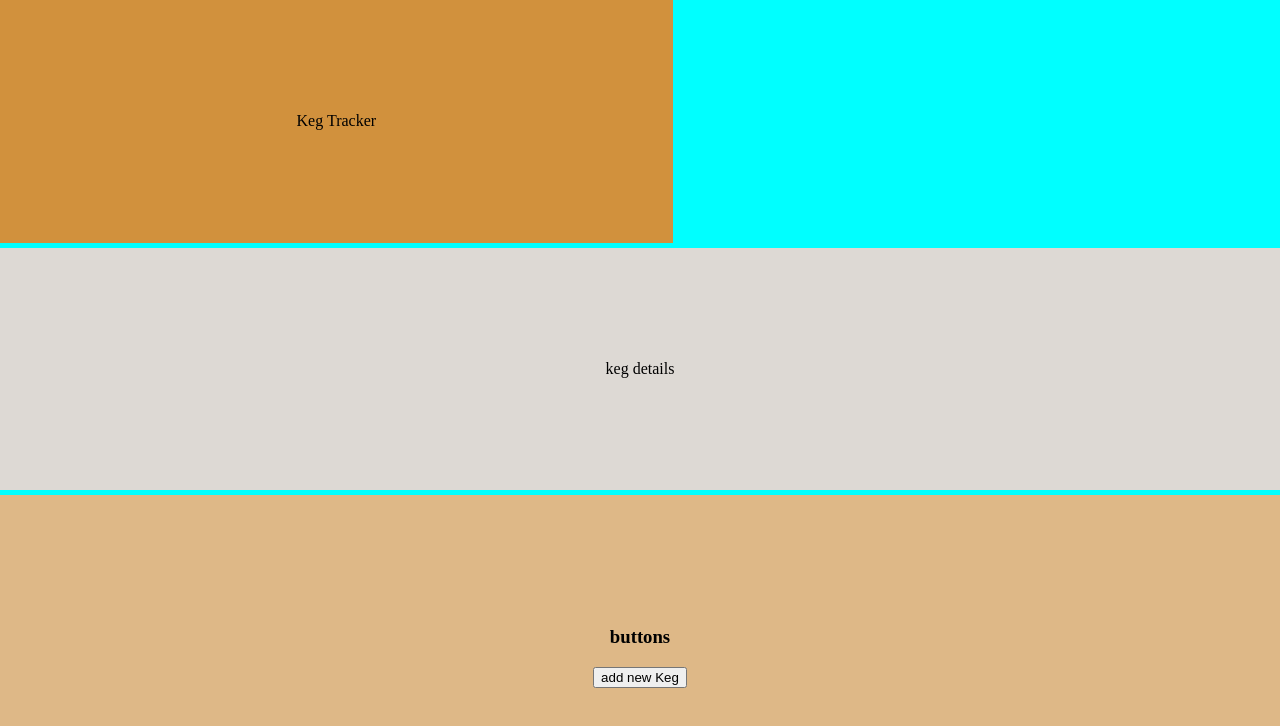
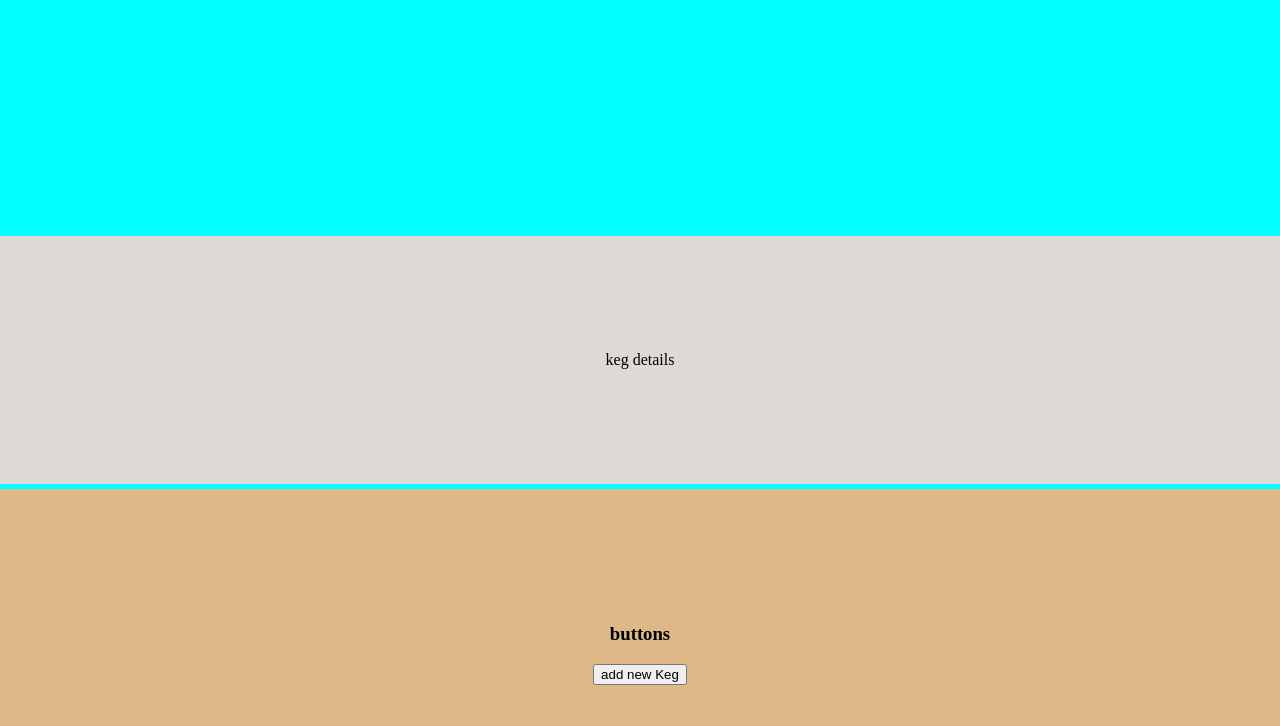
Before and after one commit to BrianSturgis/Keg-Tracker, a React (Create React App) app: page / in a window 1280 px wide. Shown: the top 726 px of the page. Built offline with nearby package versions, Linux system fonts and the light colour scheme.

Commit message:
update readme with current issues

```diff
--- a/src/components/App.js
+++ b/src/components/App.js
@@ -6,7 +6,6 @@ function App(){
   return (
     <React.Fragment>
       <div className="container">
-        <div className="header">Keg Tracker</div>
         <div className="content">keg details </div>
         <div className="footer">
           <h3>buttons</h3>
@@ -14,7 +13,6 @@ function App(){
         </div>
       </div>
     </React.Fragment>
-
 )
 }
 
```
Also changed, not shown: 1 other file (tests, documents, lock files or other folders).
